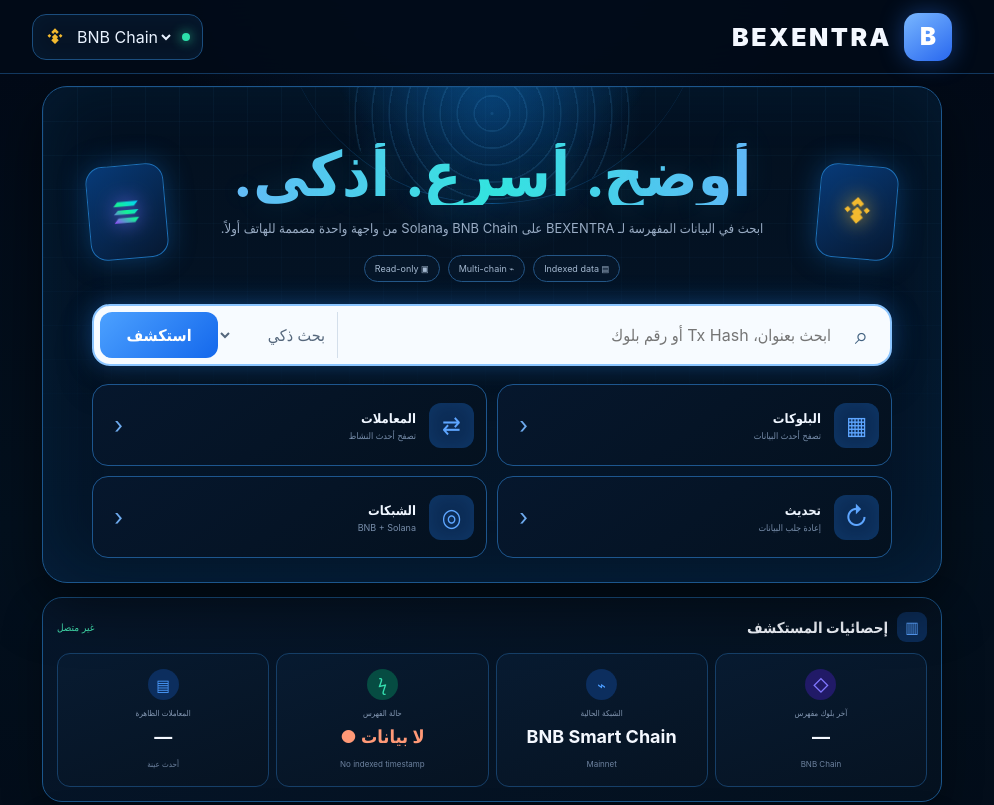
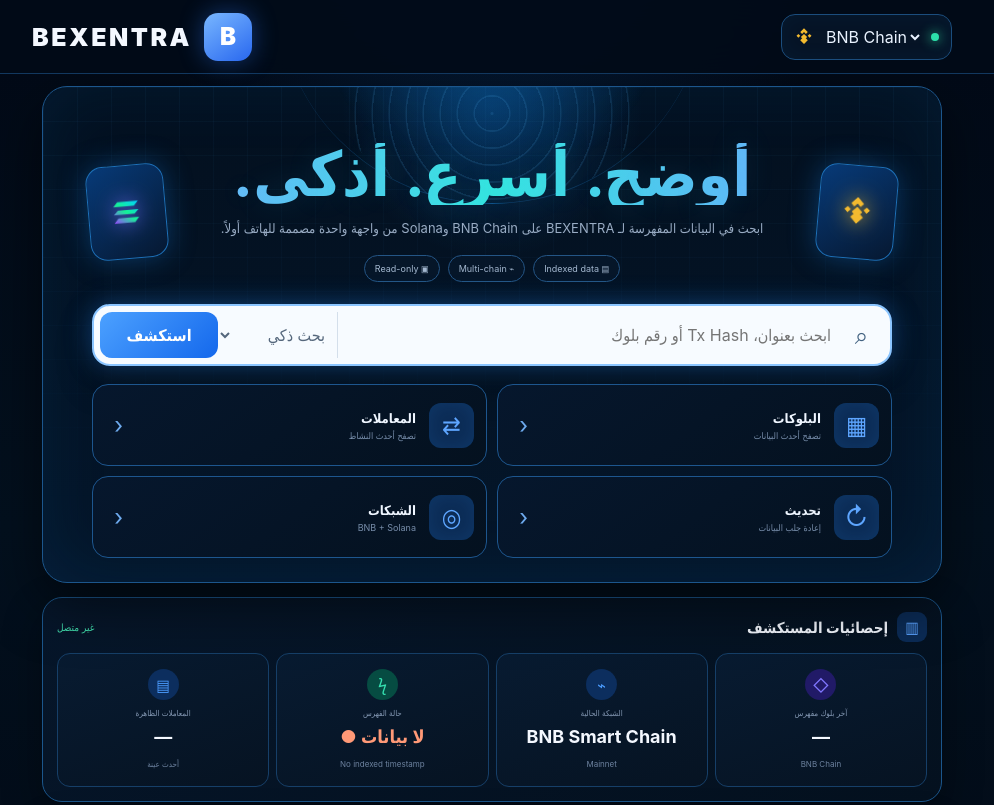
Before and after one commit to elbapplbilal-lgtm/Bexentra, a website: page index.html in a window 1280 px wide. Shown: the top 805 px of the page, without its empty margins (148-1142 px from the left). Drawn offline with Linux system fonts and the light colour scheme; no server answers.

Commit message:
Rebuild header only with isolated layout

```diff
--- a/index.html
+++ b/index.html
@@ -9,16 +9,24 @@
 <link rel="icon" href="public/icon.svg" type="image/svg+xml">
 <title>BEXENTRA | Blockchain Explorer</title>
 <link rel="stylesheet" href="public/home.css?v=24">
+<link rel="stylesheet" href="public/header.css?v=26">
 </head>
 <body class="bex-home">
 
-<header class="app-header">
-  <a class="brand" href="./" aria-label="BEXENTRA"><span class="brand-name">BEXENTRA</span><span class="brand-logo">B</span></a>
-  <div class="header-tools">
+<header class="app-header header-v26">
+  <div class="header-left">
     <button id="menuToggle" class="menu-button" type="button" aria-label="فتح القائمة"><span></span><span></span><span></span></button>
-    <div class="network-pill"><img id="networkIcon" class="network-logo" src="public/bnb-mark.svg" alt="BNB Chain"><select id="network" aria-label="الشبكة"><option value="bnb">BNB Chain</option><option value="solana">Solana</option></select><i class="network-live"></i></div>
-    <button id="themeToggle" class="theme-toggle" type="button" aria-label="المظهر">☾</button>
+    <div class="network-pill">
+      <img id="networkIcon" class="network-logo" src="public/bnb-mark.svg" alt="BNB Chain">
+      <select id="network" aria-label="الشبكة"><option value="bnb">BNB Chain</option><option value="solana">Solana</option></select>
+      <i class="network-live"></i>
+    </div>
   </div>
+  <a class="brand" href="./" aria-label="BEXENTRA">
+    <span class="brand-name">BEXENTRA</span>
+    <span class="brand-logo">B</span>
+  </a>
+  <button id="themeToggle" class="theme-toggle" type="button" aria-label="المظهر">☾</button>
 </header>
 
 <aside id="mobileMenu" class="mobile-menu" aria-hidden="true">
```
